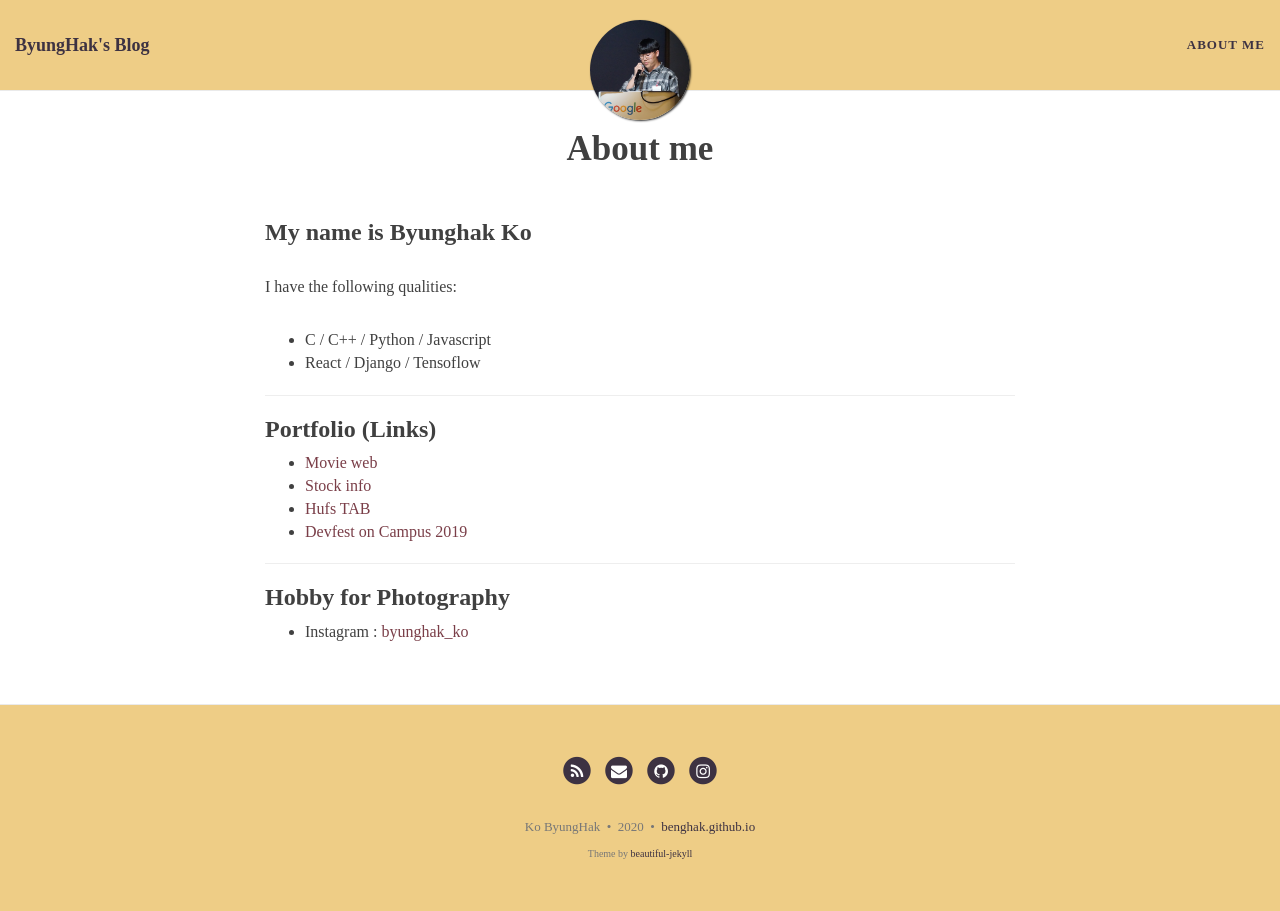
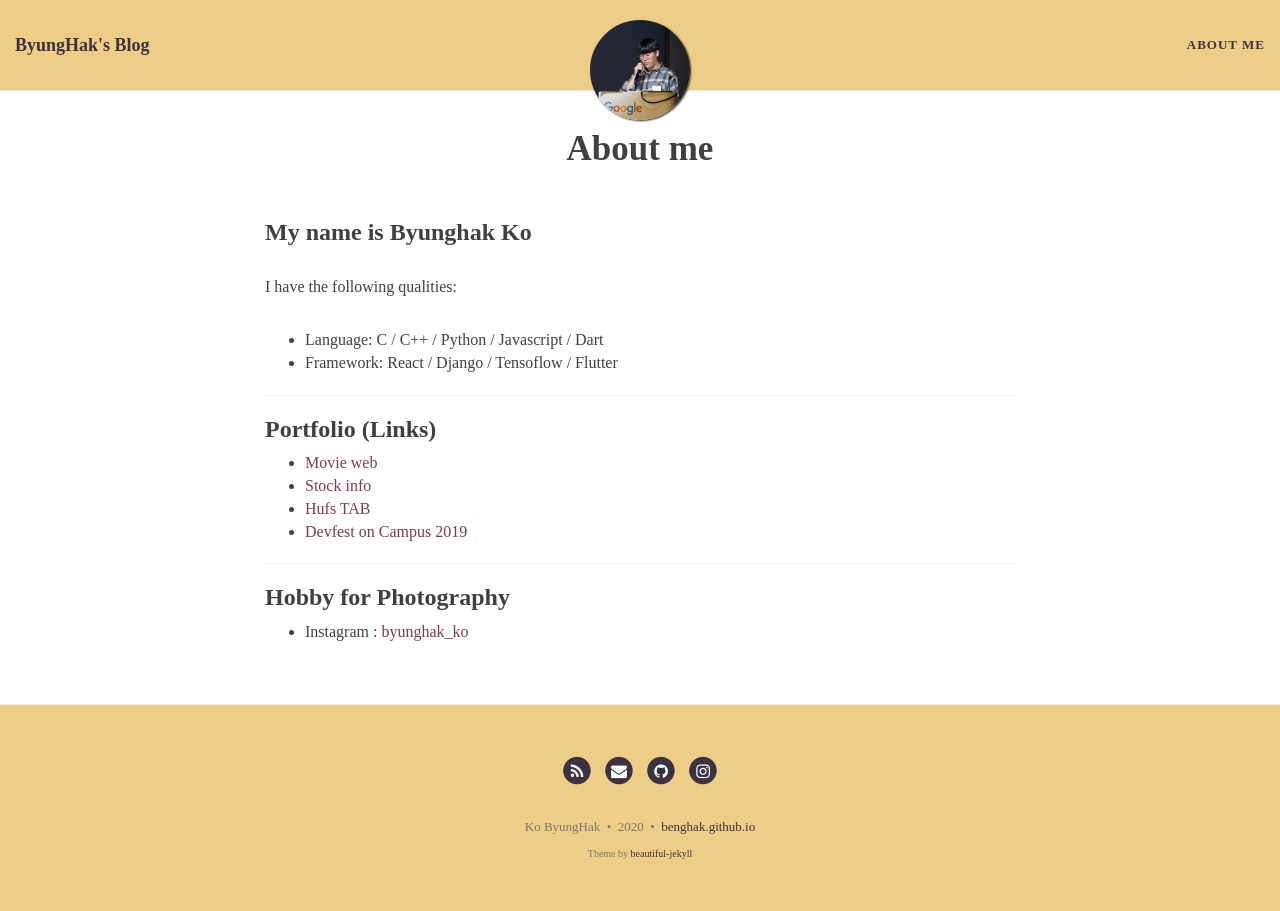
Before and after one commit to bengHak/benghak.github.io, a Jekyll site: the page built from aboutme.md, in a window 1280 px wide. Built offline with Jekyll 4.4.1, drawn with Linux system fonts in a browser that asks for light colours; nearby versions of some CDN libraries; some web fonts are replaced.

Commit message:
Update aboutme.md

```diff
--- a/aboutme.md
+++ b/aboutme.md
@@ -6,8 +6,8 @@ subtitle:
 
 ### My name is Byunghak Ko
 I have the following qualities:
-- C / C++ / Python / Javascript
-- React / Django / Tensoflow
+- Language: C / C++ / Python / Javascript / Dart
+- Framework: React / Django / Tensoflow / Flutter
 
 ---
 
```
